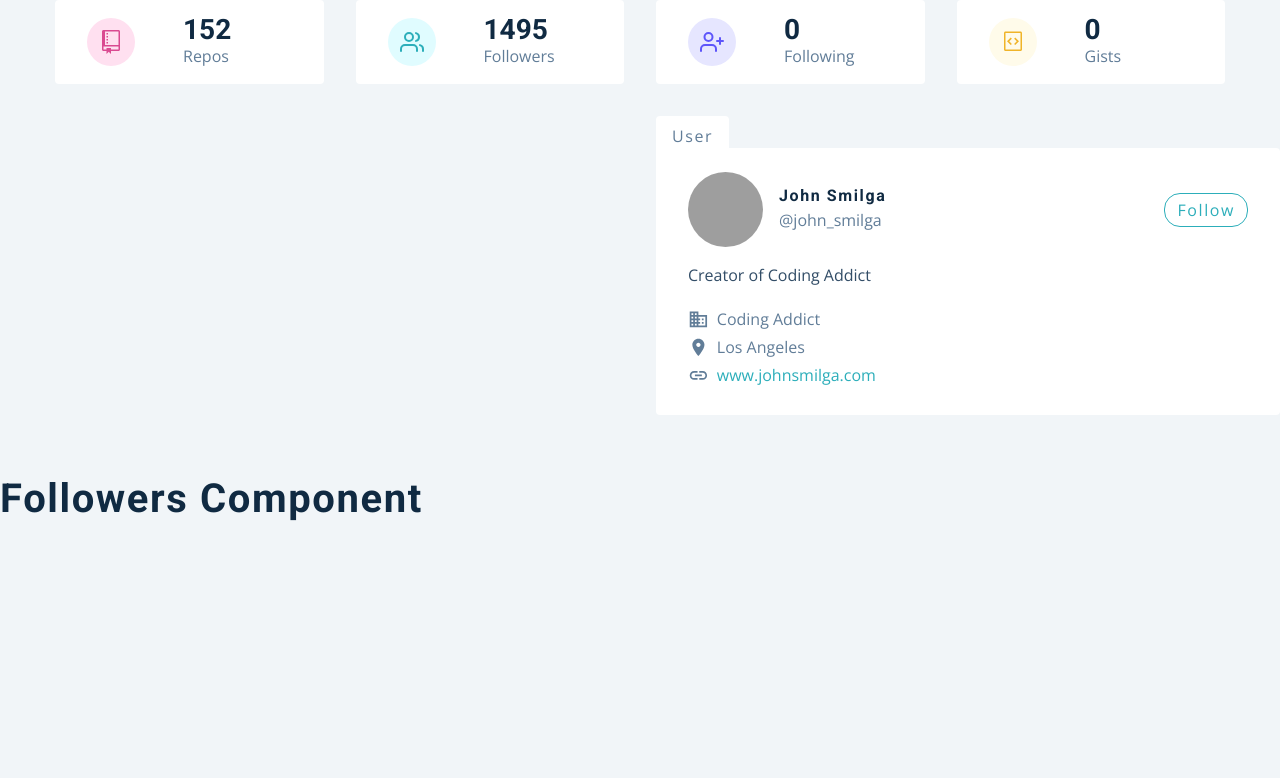
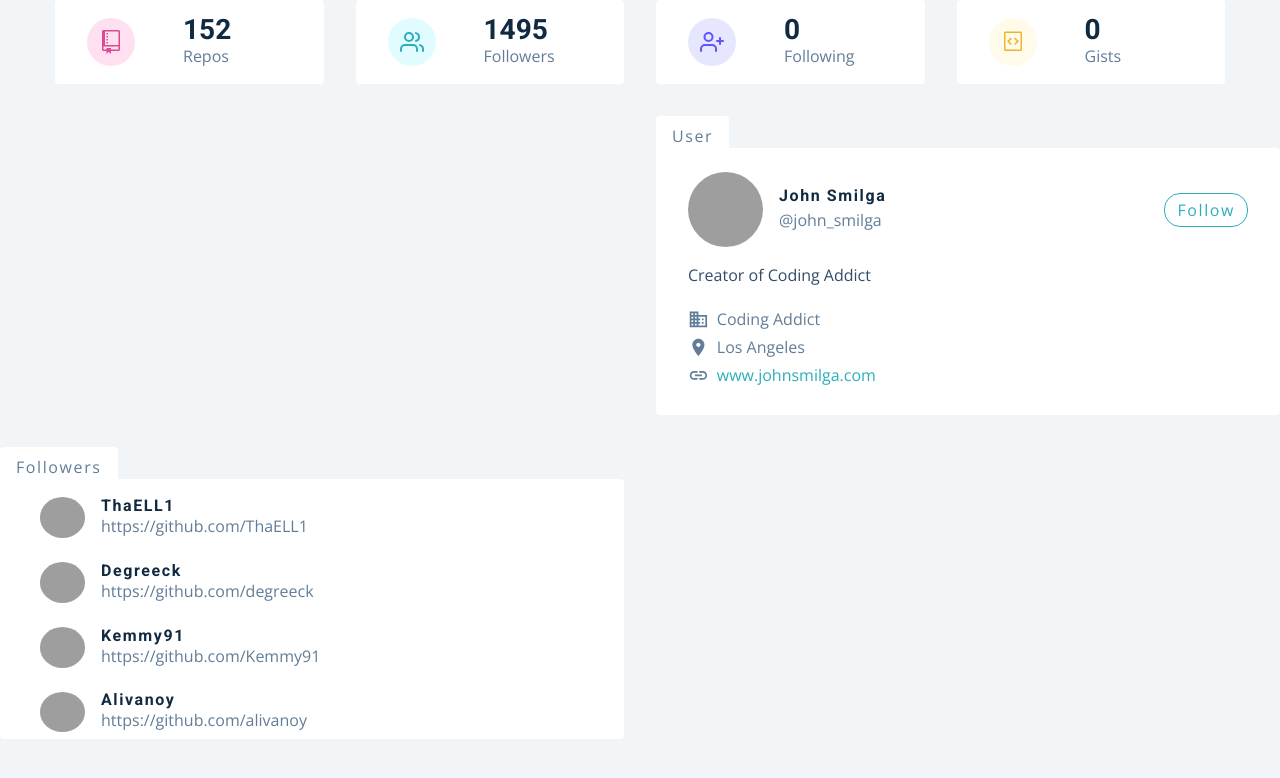
Before and after one commit to baubrun/Git-Users, a React (Create React App) app: page / in a window 1280 px wide. Shown: the top 778 px of the page. Built offline with nearby package versions, Linux system fonts and the light colour scheme; grey boxes are pictures that could not be loaded.

Commit message:
added followers

```diff
--- /dev/null
+++ b/src/app/rdx/followerSlice.js
@@ -0,0 +1,17 @@
+import {createSlice} from "@reduxjs/toolkit"
+
+export const followerSlice = createSlice({
+    name: "follower",
+    initialState: {
+        value: []
+    },
+    reducers: {
+        getFollower: (state, action) => {
+            state.value = action.payload
+        }
+    }
+})
+
+export const {getFollower} = followerSlice.actions
+export const followerState = state => state.follower.value
+export default followerSlice.reducer
--- a/src/app/rdx/store.js
+++ b/src/app/rdx/store.js
@@ -1,9 +1,10 @@
 import { configureStore } from '@reduxjs/toolkit';
 import userReducer from "../../app/rdx/userSlice"
-
+import followerReducer from "../../app/rdx/followerSlice"
 
 export default configureStore({
   reducer: {
     user: userReducer,
+    follower: followerReducer
   },
 });
--- a/src/components/Followers.js
+++ b/src/components/Followers.js
@@ -1,9 +1,27 @@
-import React from 'react';
+import React from "react";
 // import { GithubContext } from '../context/context';
-import styled from 'styled-components';
+import styled from "styled-components";
+import { Link } from "react-router-dom";
 
-const Followers = () => {
-  return <h2>followers component</h2>;
+const Followers = ({ followers }) => {
+  return (
+    <Wrapper>
+      <div className="followers">
+        {followers.map((f, idx) => {
+          const { avatar_url: img, html_url, login } = f;
+          return (
+            <article key={idx}>
+              <img src={img} alt={login} />
+              <div>
+                <h4>{login}</h4>
+                <Link to={html_url}>{html_url}</Link>
+              </div>
+            </article>
+          );
+        })}
+      </div>
+    </Wrapper>
+  );
 };
 
 const Wrapper = styled.article`
@@ -14,7 +32,7 @@ const Wrapper = styled.article`
   position: relative;
 
   &::before {
-    content: ' followers';
+    content: " followers";
     position: absolute;
     top: 0;
     left: 0;
--- a/src/components/User.js
+++ b/src/components/User.js
@@ -2,15 +2,14 @@ import React from "react";
 import styled from "styled-components";
 import Card from "./Card";
 import Followers from "./Followers";
-import { useSelector, useDispatch } from "react-redux";
 
 const User = (props) => {
   return (
     <section className="section">
       <Wrapper>
         <header></header>
-        <Card userInfo={props.userInfo}></Card>
-        <Followers></Followers>
+        <Card userInfo={props.userInfo}/>
+        <Followers followers={props.followers}/>
       </Wrapper>
     </section>
   );
--- a/src/pages/Dashboard.js
+++ b/src/pages/Dashboard.js
@@ -3,20 +3,24 @@ import { Info, Navbar, Repos, Search, User } from '../components';
 import loadingImage from '../images/preloader.gif';
 import { useSelector, useDispatch } from 'react-redux';
 import {userState, getUser} from "../app/rdx/userSlice"
+import {followerState, getFollower} from "../app/rdx/followerSlice"
 // import { GithubContext } from '../context/context';
 import mockUser from "../app/mockData/mockUser"
+import mockFollower from "../app/mockData/mockFollowers"
 
 const Dashboard = () => {
   // const [followers, setFollowers] = useState(mockFollowers)
   // const [githubUser, setGithubUser] = useState(mockUser)
   // const [repos, setRepos] = useState(mockRepos)
   const userInfo = useSelector(userState);
+  const followers = useSelector(followerState)
   const dispatch = useDispatch();
 
 
 
   useEffect(() => {
     dispatch(getUser(mockUser))
+    dispatch(getFollower(mockFollower))
   }, [])
 
 
@@ -25,7 +29,7 @@ const Dashboard = () => {
       {/* <Navbar /> */}
       {/* <Search /> */}
       <Info repoInfo={userInfo}/>
-      <User userInfo={userInfo}/>
+      <User followers={followers} userInfo={userInfo} />
       {/* <Repos /> */}
     </main>
   );
```
